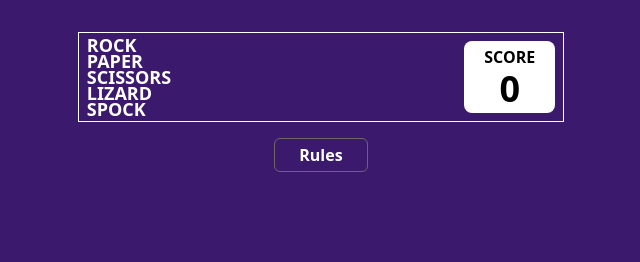
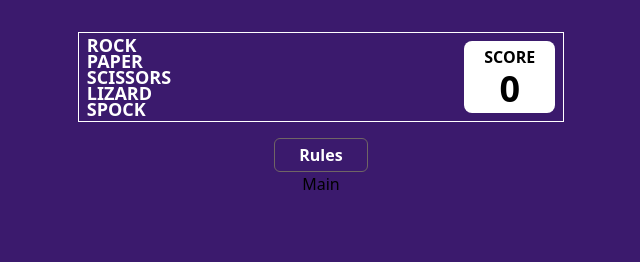
Before and after one commit to Qreamville/Rock-Paper-Scissors-Lizard-Spock, a React (Create React App) app: page / in a window 1280 px wide. Shown: the top 262 px of the page, without its empty margins (319-959 px from the left). Built offline with nearby package versions, Linux system fonts and the light colour scheme.

Commit message:
Create main components

```diff
--- a/src/App.js
+++ b/src/App.js
@@ -1,5 +1,5 @@
 import { useEffect, useState } from "react";
-import { Modal, Header, Footer } from "./components";
+import { Modal, Header, Footer, Main } from "./components";
 import { HashRouter } from "react-router-dom";
 
 function App() {
@@ -22,6 +22,7 @@ function App() {
       <div className="App flex justify-start flex-col items-center">
         {modal && <Modal setModal={setModal} />}
         <Header score={score} setModal={setModal} />
+        <Main />
         <Footer />
       </div>
     </HashRouter>
--- /dev/null
+++ b/src/components/Main/Main.jsx
@@ -0,0 +1,8 @@
+import React from "react";
+import "./main.css";
+
+const Main = () => {
+  return <div>Main</div>;
+};
+
+export default Main;
--- a/src/components/index.js
+++ b/src/components/index.js
@@ -1,3 +1,4 @@
 export { default as Modal } from "./Modal/Modal";
 export { default as Header } from "./Header/Header";
+export { default as Main } from "./Main/Main";
 export { default as Footer } from "./Footer/Footer";
```
Also changed, not shown: src/components/Main/main.css (added).
